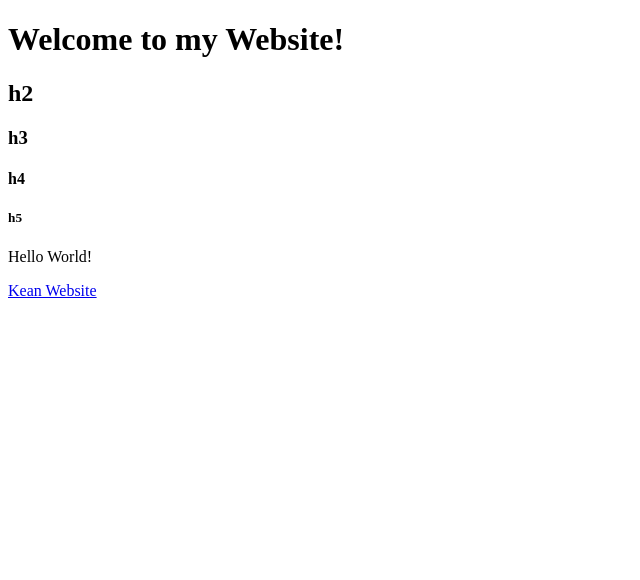
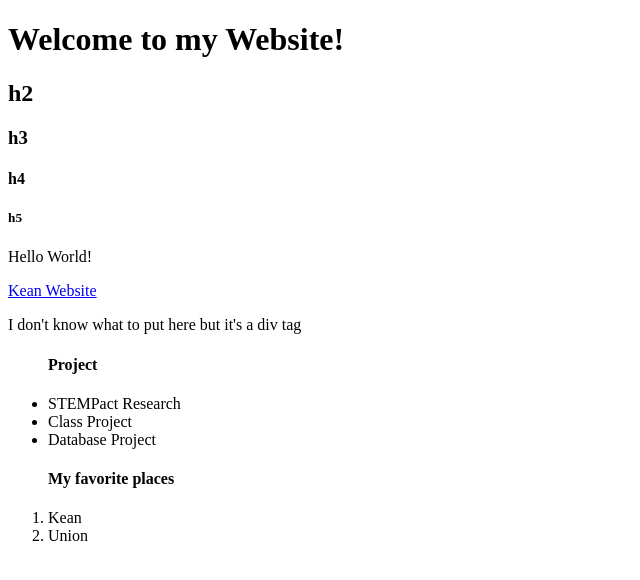
Before and after one commit to tyamz/tyamz.github.io, a plain HTML site: page index.html in a window 1280 px wide. Shown: the whole page, without its empty margins (0-640 px from the left). Drawn offline with Linux system fonts and the light colour scheme.

Commit message:
adding divs lists and tags

```diff
--- a/index.html
+++ b/index.html
@@ -10,6 +10,23 @@
 		<h4>h4</h4>
 		<h5>h5</h5>
 		<p>Hello World!</p>
-		<a href="www.kean.edu">Kean Website</a>
+		<a href="https://www.kean.edu">Kean Website</a>
+
+		<div>
+			<p>I don't know what to put here but it's a div tag</p>
+		</div>
+
+		<ul>
+			<h4>Project</h4>
+			<li>STEMPact Research</li>
+			<li>Class Project</li>
+			<li>Database Project</li>
+		</ul>
+
+		<ol>
+			<h4>My favorite places</h4>
+			<li>Kean</li>
+			<li>Union</li>
+		</ol>
 	</body>
 </html>
```
